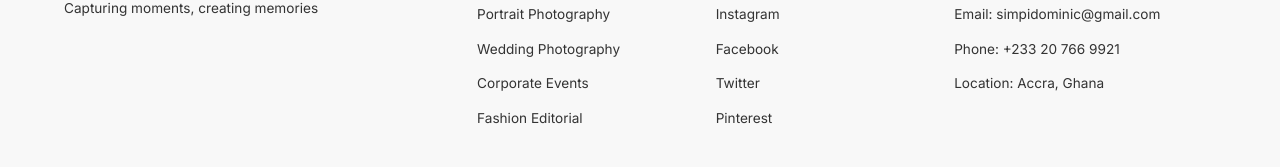
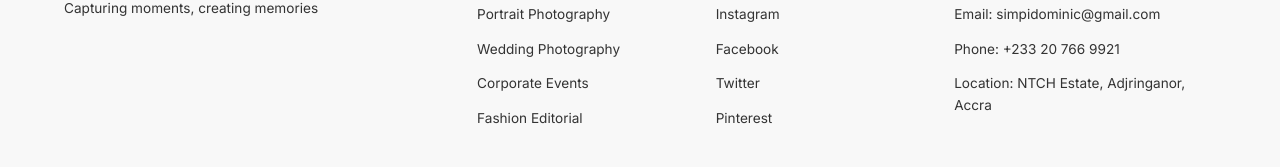
Before and after one commit to Reagan-apreku/Simpi-Studios, a React (Vite) app: page / in a window 1280 px wide. Shown: the part 2433-2600 px from the top of the page. Built offline with nearby package versions, Linux system fonts and the light colour scheme.

Commit message:
Update studio address to NTCH Estate Adjringanor across the website

```diff
--- a/src/components/Booking.jsx
+++ b/src/components/Booking.jsx
@@ -285,7 +285,7 @@ const Booking = () => {
                         setSelectedTime('');
                       }}
                     >
-                      STUDIO SHOOT (ACCRA)
+                      STUDIO SHOOT (ADJRINGANOR)
                     </button>
                     <button
                       className={`type-btn ${shootType === 'outdoor' ? 'active' : ''}`}
@@ -562,7 +562,7 @@ const Booking = () => {
               </div>
               <div className="summary-item">
                 <span>SHOOT LOCATION:</span>
-                <span>{shootType === 'studio' ? 'STUDIO (ACCRA)' : 'OUTDOOR / ON-LOCATION'}</span>
+                <span>{shootType === 'studio' ? 'STUDIO (ADJRINGANOR)' : 'OUTDOOR / ON-LOCATION'}</span>
               </div>
             </div>
 
--- a/src/components/Contact.jsx
+++ b/src/components/Contact.jsx
@@ -22,6 +22,7 @@ const Contact = () => {
             </div>
             <div className="info-item">
               <h3>STUDIO</h3>
+              <p>NTCH Estate, Adjringanor</p>
               <p>Accra, Ghana</p>
               <p>Available for Travel Worldwide</p>
             </div>
--- a/src/components/Footer.jsx
+++ b/src/components/Footer.jsx
@@ -34,7 +34,7 @@ const Footer = () => {
           <h3>Contact</h3>
           <p>Email: simpidominic@gmail.com</p>
           <p>Phone: +233 20 766 9921</p>
-          <p>Location: Accra, Ghana</p>
+          <p>Location: NTCH Estate, Adjringanor, Accra</p>
         </div>
       </div>
       <div className="footer-bottom">
--- a/src/components/Prints.jsx
+++ b/src/components/Prints.jsx
@@ -250,7 +250,7 @@ const Prints = () => {
                           </label>
                           <label>
                             <input type="radio" name="deliveryMethod" value="pickup" checked={formData.deliveryMethod === 'pickup'} onChange={handleInputChange} />
-                            <span>STUDIO PICKUP (ACCRA)</span>
+                            <span>STUDIO PICKUP (ADJRINGANOR)</span>
                           </label>
                         </div>
                         {formData.deliveryMethod === 'delivery' && (
```
